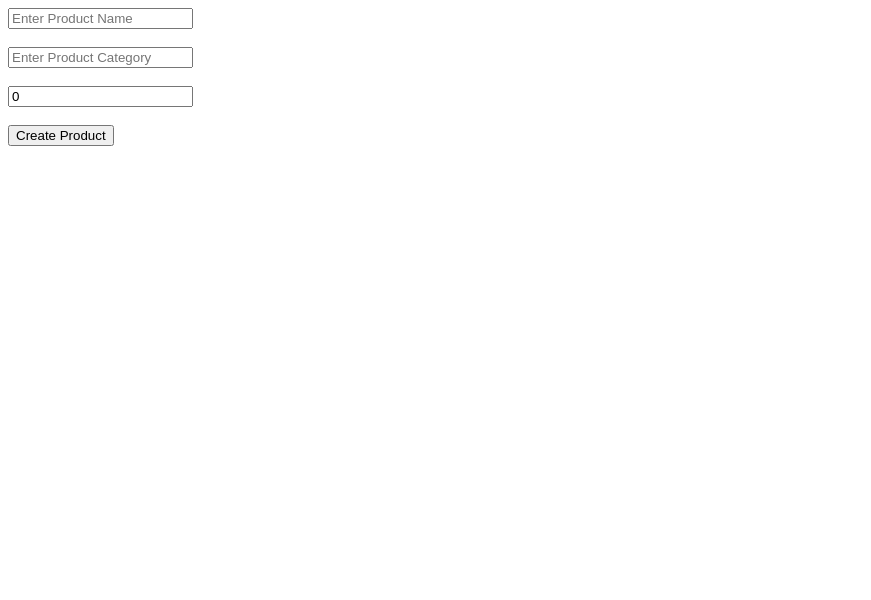
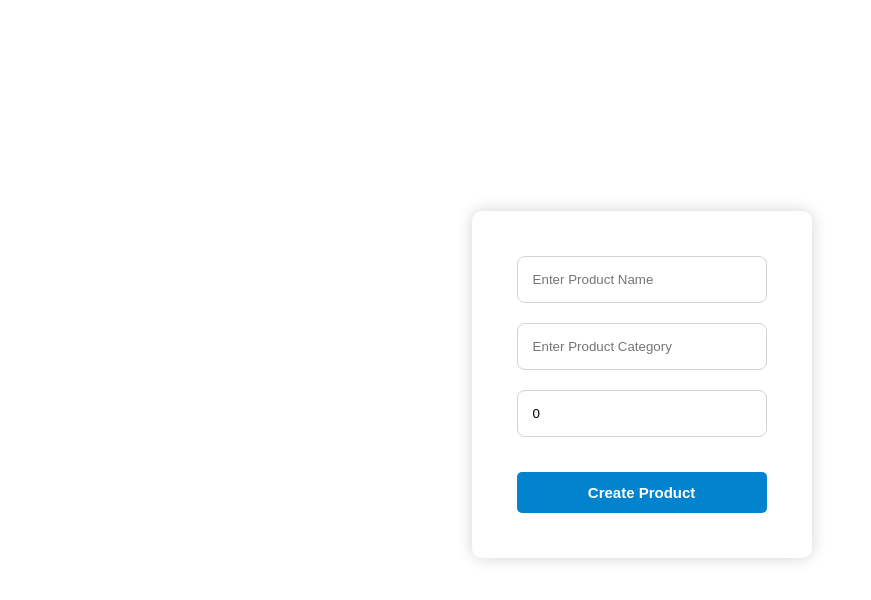
Before and after one commit to Abdul-Hannan786/Add-To-Cart-React, a Next.js app: page /createproduct in a window 1280 px wide. Shown: the top 600 px of the page, without its empty margins (0-871 px from the left). Built offline with nearby package versions, Linux system fonts and the light colour scheme.

Commit message:
Add to cart app implement

```diff
--- a/src/app/createproduct/page.tsx
+++ b/src/app/createproduct/page.tsx
@@ -20,39 +20,79 @@ const CreateProduct = () => {
   };
 
   return (
-    <div>
+    <div
+      style={{
+        width: "99vw",
+        height: "94vh",
+        display: "flex",
+        flexDirection: "column",
+        justifyContent: "center",
+        alignItems: "center",
+      }}
+    >
+      <div
+        style={{
+          boxShadow: "0 0 15px lightGray",
+          borderRadius: "10px",
+          width: "250px",
+          display: "flex",
+          flexDirection: "column",
+          gap: "20px",
+          padding: "45px"
+        }}
+      >
         <input
           type="text"
           placeholder="Enter Product Name"
           value={newName}
           onChange={(e) => setNewName(e.target.value)}
+          style={{
+            padding: "15px",
+            borderRadius: "8px",
+            border: "1px solid lightGray",
+          }}
         />
-      <br />
-      <br />
         <input
           type="text"
           placeholder="Enter Product Category"
           value={newCategory}
           onChange={(e) => setNewCategory(e.target.value)}
+          style={{
+            padding: "15px",
+            borderRadius: "8px",
+            border: "1px solid lightGray",
+          }}
         />
-      <br />
-      <br />
         <input
           type="text"
           placeholder="Enter Product Price"
           value={newPrice}
           onChange={(e) => setNewPrice(Number(e.target.value))}
+          style={{
+            padding: "15px",
+            borderRadius: "8px",
+            border: "1px solid lightGray",
+          }}
         />
-      <br />
-      <br />
         <button
           onClick={() => {
             handleStudents();
+          }}
+          style={{
+            color: "white",
+            backgroundColor: "#0283ce",
+            border: "none",
+            fontWeight: "700",
+            fontSize: "15px",
+            borderRadius: "5px",
+            padding: "12px",
+            marginTop: "15px"
           }}
         >
           Create Product
         </button>
       </div>
+    </div>
   );
 };
 
--- a/src/app/page.tsx
+++ b/src/app/page.tsx
@@ -43,7 +43,7 @@ export default function Home() {
               padding: "20px",
               borderRadius: "10px",
               fontFamily: "sans-serif",
-              width: "250px",
+              width: "270px",
             }}
           >
             <h2 style={{ marginTop: "0" }}>Name: {name}</h2>
```
Also changed, not shown: src/app/editproduct/page.tsx (+47 -7 lines). Lines whose indentation alone changed are shown as unchanged.
